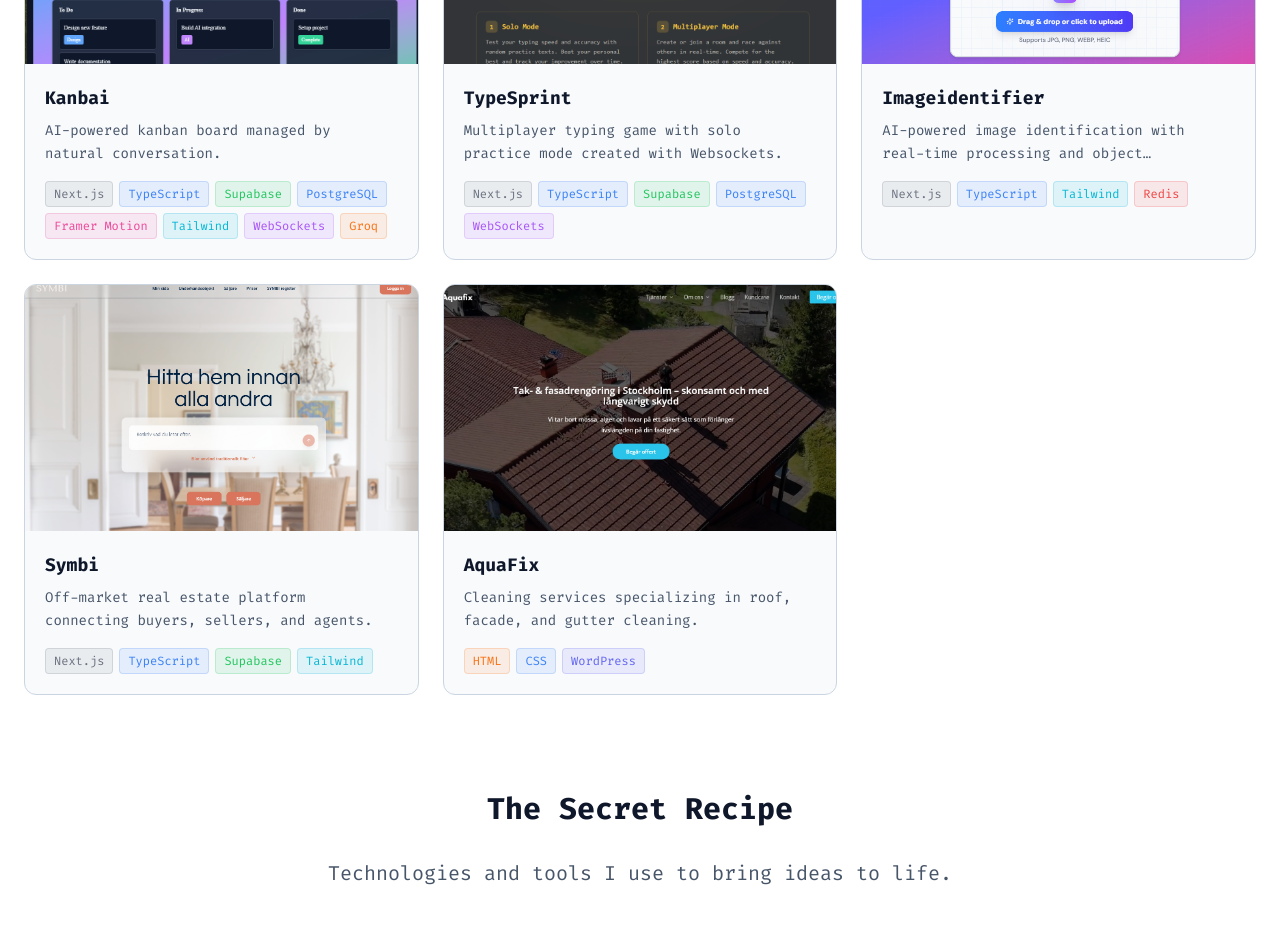
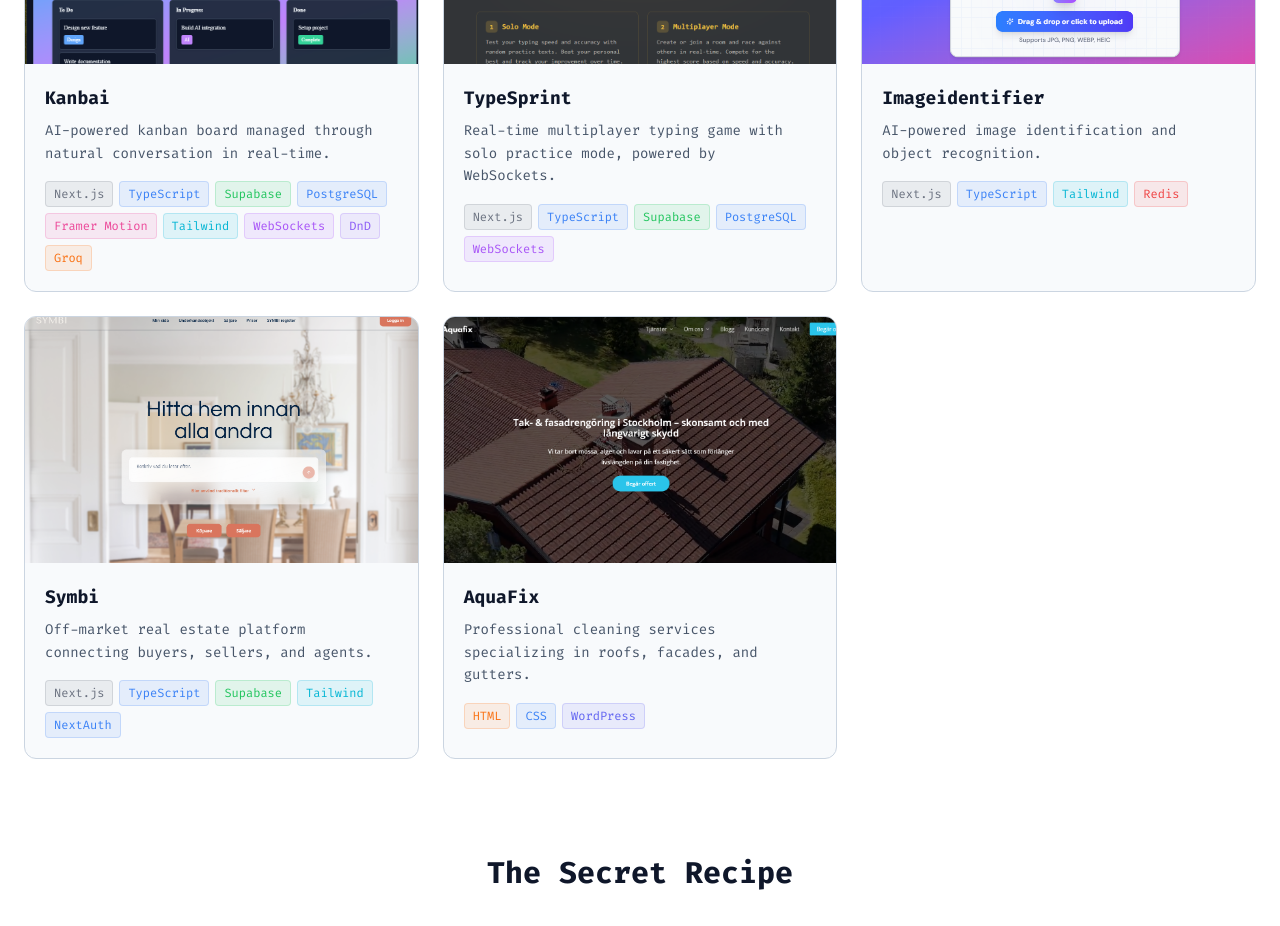
Before and after one commit to chvlpont/portfolio-ph, a Next.js app: page / in a window 1280 px wide. Shown: the part 2120-3046 px from the top of the page. Built offline with nearby package versions, Linux system fonts and the light colour scheme.

Commit message:
update project cards

```diff
--- a/app/page.tsx
+++ b/app/page.tsx
@@ -84,7 +84,8 @@ const Portfolio = () => {
       name: "Kanbai",
       url: "https://kanbai-web.vercel.app/",
       image: "/kanbai-screenshot.png",
-      description: "AI-powered kanban board managed by natural conversation.",
+      description:
+        "AI-powered kanban board managed through natural conversation in real-time.",
       gradient: {
         from: "blue-500",
         to: "purple-500",
@@ -98,6 +99,7 @@ const Portfolio = () => {
         { label: "Framer Motion", color: "#ec4899" },
         { label: "Tailwind", color: "#06b6d4" },
         { label: "WebSockets", color: "#a855f7" },
+        { label: "DnD", color: "#8b5cf6" },
         { label: "Groq", color: "#f97316" },
       ],
     },
@@ -106,7 +108,7 @@ const Portfolio = () => {
       url: "https://typesprint-web.vercel.app/",
       image: "/typesprint-screenshot.png",
       description:
-        "Multiplayer typing game with solo practice mode created with Websockets.",
+        "Real-time multiplayer typing game with solo practice mode, powered by WebSockets.",
       gradient: {
         from: "green-500",
         to: "emerald-500",
@@ -124,8 +126,7 @@ const Portfolio = () => {
       name: "Imageidentifier",
       url: "https://imageidentifier.ai",
       image: "/imageidentifier-screenshot.png",
-      description:
-        "AI-powered image identification with real-time processing and object recognition.",
+      description: "AI-powered image identification and object recognition.",
       gradient: {
         from: "cyan-500",
         to: "purple-500",
@@ -154,6 +155,7 @@ const Portfolio = () => {
         { label: "TypeScript", color: "#3b82f6" },
         { label: "Supabase", color: "#22c55e" },
         { label: "Tailwind", color: "#06b6d4" },
+        { label: "NextAuth", color: "#3b82f6" },
       ],
     },
     {
@@ -161,7 +163,7 @@ const Portfolio = () => {
       url: "https://aquafix.se",
       image: "/aquafix-screenshot.png",
       description:
-        "Cleaning services specializing in roof, facade, and gutter cleaning.",
+        "Professional cleaning services specializing in roofs, facades, and gutters.",
       gradient: {
         from: "blue-500",
         to: "green-500",
@@ -622,7 +624,7 @@ const Portfolio = () => {
                       {project.name}
                     </h3>
 
-                    <p className="text-text-secondary text-sm leading-relaxed mb-4 line-clamp-2">
+                    <p className="text-text-secondary text-sm leading-relaxed mb-4">
                       {project.description}
                     </p>
 
```
